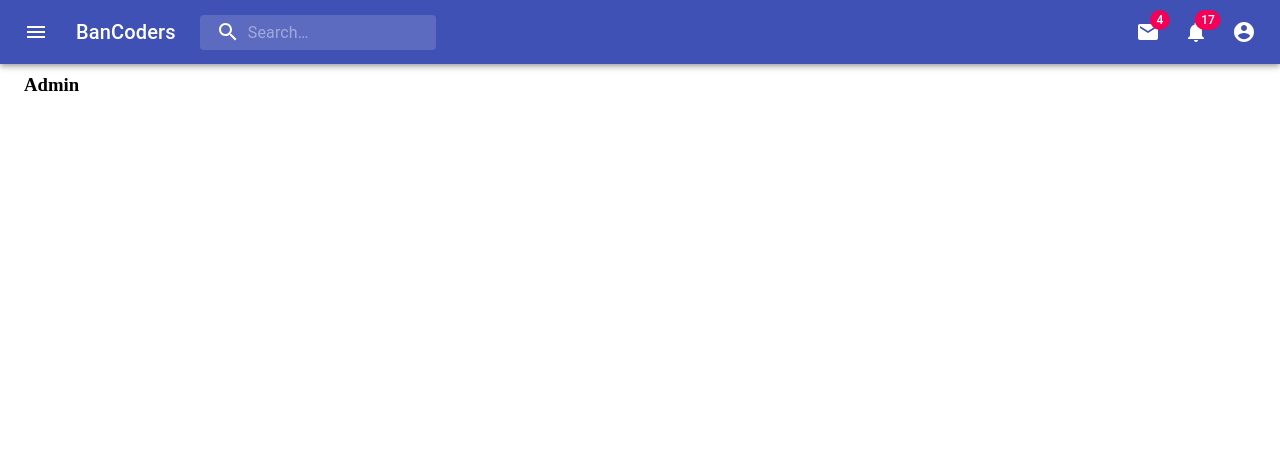
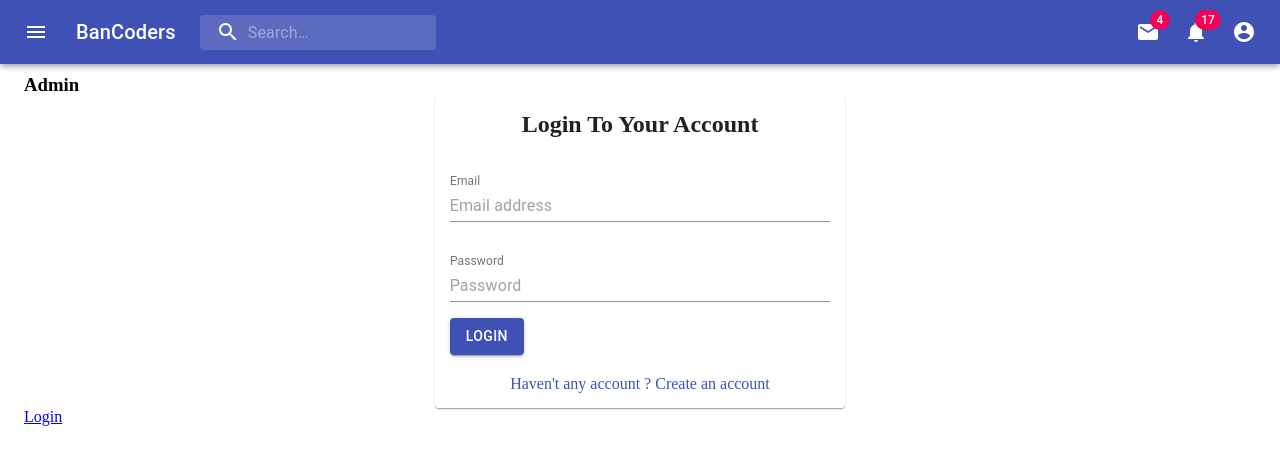
Before and after one commit to mdmonir027/mern-blog, a React (Create React App) app in the folder frontend/: page /login in a window 1280 px wide. Shown: the top 464 px of the page. Built offline with nearby package versions, Linux system fonts and the light colour scheme.

Commit message:
Login Page design

```diff
--- a/frontend/src/App.css
+++ b/frontend/src/App.css
@@ -2,3 +2,6 @@
   margin: 0;
   padding: 0;
 }
+.text-center {
+  text-align: center;
+}
--- a/frontend/src/admin/Admin.js
+++ b/frontend/src/admin/Admin.js
@@ -1,9 +1,13 @@
 import React from 'react';
+import { Link, Route } from 'react-router-dom';
+import Login from './login/page/Login';
 
 const Admin = () => {
   return (
     <div>
       <h3>Admin</h3>
+      <Route path='/login' component={Login} />
+      <Link to='/login'>Login</Link>
     </div>
   );
 };
--- /dev/null
+++ b/frontend/src/admin/login/components/LoginForm.js
@@ -0,0 +1,71 @@
+import { Button, TextField } from '@material-ui/core';
+import { makeStyles } from '@material-ui/core/styles';
+import React, { useState } from 'react';
+
+const useStyles = makeStyles((theme) => ({
+  form: {
+    marginTop: '20px',
+    marginBottom: '20px',
+  },
+  input: {
+    marginTop: theme.spacing(2),
+    marginBottom: theme.spacing(2),
+  },
+}));
+
+const LoginForm = () => {
+  const classes = useStyles();
+  const [email, setEmail] = useState('');
+  const [password, setPassword] = useState('');
+  const [errors, setErrors] = useState('');
+
+  const submitHandler = (event) => {
+    event.preventDefault();
+    setErrors({
+      h: 'j',
+    });
+  };
+
+  return (
+    <form className={classes.form} onSubmit={submitHandler}>
+      <TextField
+        type='email'
+        label='Email'
+        placeholder='Email address'
+        helperText={errors.email ? errors.email : ''}
+        fullWidth
+        margin='normal'
+        InputLabelProps={{
+          shrink: true,
+        }}
+        error={!!errors.email}
+        name='email'
+        value={email}
+        className={classes.input}
+        onChange={(event) => setEmail(event.target.value)}
+      />
+      <TextField
+        type='password'
+        label='Password'
+        placeholder='Password'
+        helperText={errors.password ? errors.password : ''}
+        fullWidth
+        margin='normal'
+        InputLabelProps={{
+          shrink: true,
+        }}
+        error={!!errors.password}
+        name='password'
+        value={password}
+        className={classes.input}
+        onChange={(event) => setPassword(event.target.value)}
+      />
+
+      <Button variant='contained' color='primary' type='submit'>
+        Login
+      </Button>
+    </form>
+  );
+};
+
+export default LoginForm;
--- /dev/null
+++ b/frontend/src/admin/login/page/Login.js
@@ -0,0 +1,27 @@
+import { Card, Grid } from '@material-ui/core';
+import React from 'react';
+import { Link } from 'react-router-dom';
+import LoginForm from '../components/LoginForm';
+import style from '../styles/Login.module.css';
+
+const Login = () => {
+  return (
+    <Grid container justify='center' alignItems='center'>
+      <Grid item md={4}>
+        <Card>
+          <div className={style.loginCard}>
+            <h2 className='text-center'>Login To Your Account</h2>
+            <LoginForm />
+            <div className={style.linkWrapper}>
+              <Link to='/register' className={style.link}>
+                Haven't any account ? Create an account
+              </Link>
+            </div>
+          </div>
+        </Card>
+      </Grid>
+    </Grid>
+  );
+};
+
+export default Login;
--- /dev/null
+++ b/frontend/src/admin/login/styles/Login.module.css
@@ -0,0 +1,12 @@
+.loginCard {
+  padding: 15px;
+}
+.linkWrapper {
+  text-align: center;
+}
+.link {
+  text-decoration: none;
+  display: inline-block;
+  text-align: center;
+  color: #3f51b5;
+}
```
